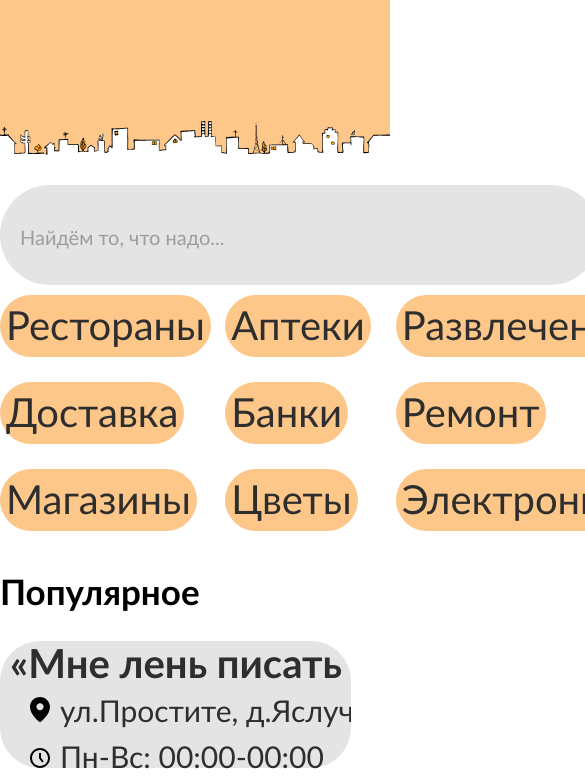
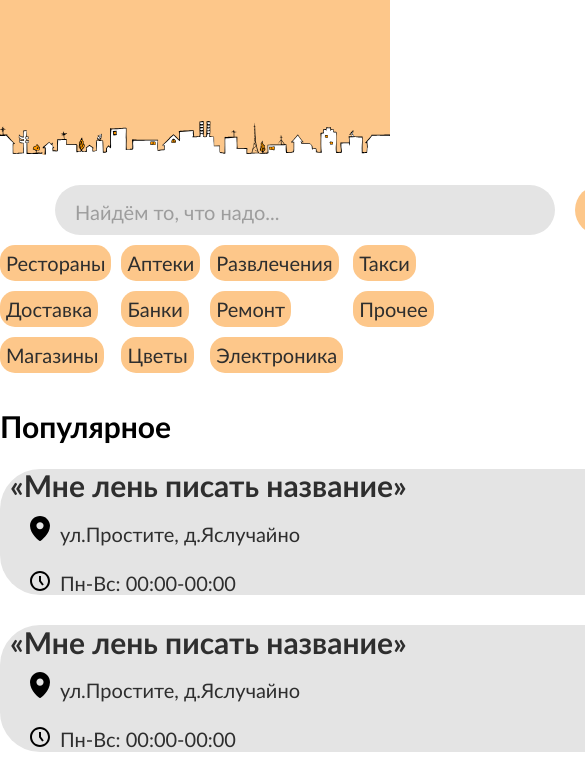
Before and after one commit to ToadSupremacist/catalog, a plain HTML site: page index.html in a window 390 px wide. Shown: the top 777 px of the page, 585 px wide, since content can reach past the window. Drawn offline with Linux system fonts and the light colour scheme.

Commit message:
media change

```diff
--- a/style.css
+++ b/style.css
@@ -1,52 +1,37 @@
-@media (orientation: portrait) {
+@media (max-width: 766px) {
     .header {
         min-height: 10vh;
         max-height: 40vh;
     }
     .categories-div {
-        gap: 25px !important;
+        gap: 25px;
     }
     .category {
         text-align: center;
-        min-height: 50px;
-        max-height: 50px;
-        min-width: 100px;
-        max-width: fit-content;
-        border-radius: 50px !important;
-        font-size: 40px !important;
+        border-radius: 50px;
+        font-size: 40px;
     }
     .popular {
-        font-size: 35px !important;
+        font-size: 35px;
     }
     .card {
         align-items: center;
-        max-width: 90vw;
-        min-width: 80vw;
+        max-width: 90%;
+        min-width: 80%;
         max-height: 20vh;
         min-height: 15vh;
     }
     .name {
         min-width: 600px;
-        font-size: 40px !important;
+        font-size: 40px;
         margin: auto;
     }
+    .main__ul {
+        min-width: 90vw;
+    }
     .address, .work-hours {
-        font-size: 30px !important;
+        font-size: 30px;
         margin: auto;
-    }
-    .searchbar {
-        min-width: 600px;
-        min-height: 100px;
-    }
-    .search-btn {
-        min-width: 150px;
-        min-height: 100px;
-    }
-    .main__ul {
-        min-height: 50vh;
-        max-height: 60vh;
-        min-width: min-content;
-        max-width: max-content;
     }
     .header--thin {
         animation-name: slideup;
@@ -118,7 +103,6 @@ body {
     flex-direction: column;
     margin: auto;
 }
-
 .search {
     padding-top: 30px;
     display: flex;
@@ -185,7 +169,6 @@ body {
     margin-block-end: 0;
     overflow-y: scroll;
 }
-
 .main__ul::-webkit-scrollbar {
     background-color: transparent;
     width: 0;
@@ -197,7 +180,6 @@ body {
 
 .card {
     display: flex;
-    margin: auto;
     background-color: #e4e4e4;
     border-radius: 40px;
     cursor: pointer;
@@ -207,7 +189,7 @@ body {
     display: flex;
     flex-direction: column;
     height: 150px;
-    width: 500px;
+    /* width: 500px; */
 }
 
 .address, .work-hours {
```
